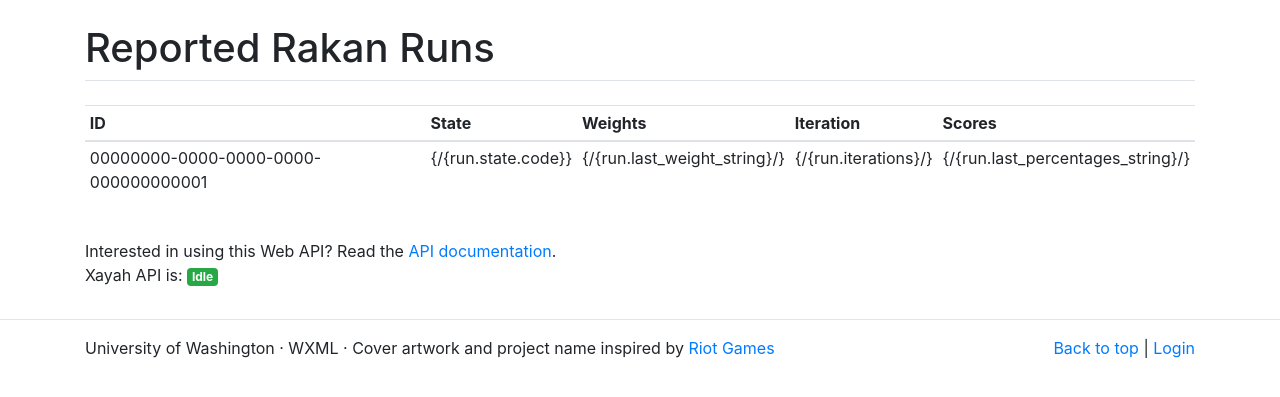
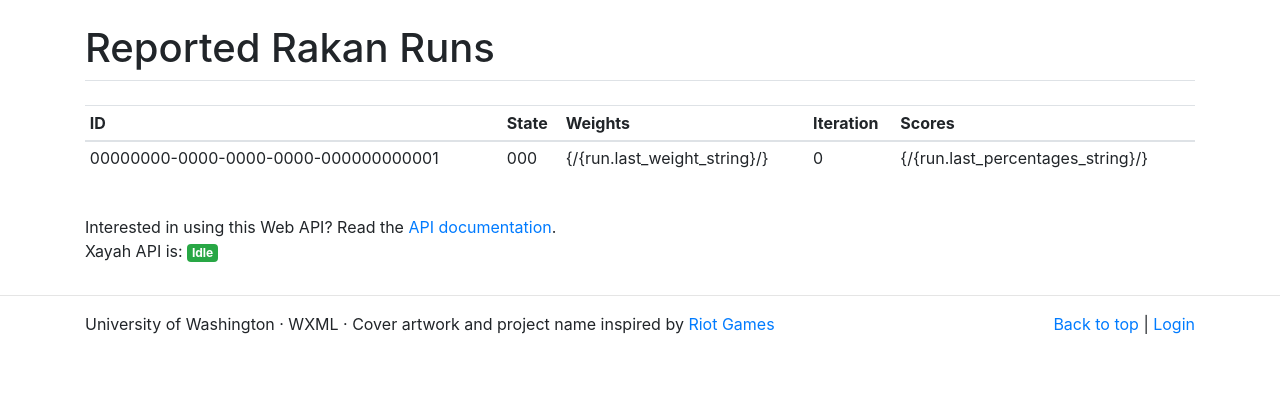
Before and after one commit to pengra/gis, a Django app: page /data/ in a window 1280 px wide. Shown: the part 56-453 px from the top of the page. Run offline with Django 3.2, Linux system fonts and the light colour scheme; tables that the repository leaves empty hold one stand-in row (values such as "Sample post"); data that the repository does not hold is empty; some libraries are stand-ins or nearby versions.

Commit message:
test iterations bottleneck

```diff
--- a/src/states/templates/home/data.html
+++ b/src/states/templates/home/data.html
@@ -33,9 +33,9 @@
 
               <tr onclick="location.href = '/data/{{run.id}}';">
                 <td>{{run.id}}</td>
-                <td>{/{run.state.code}}</td>
+                <td>{{run.state.code}}</td>
                 <td>{/{run.last_weight_string}/}</td>
-                <td>{/{run.iterations}/}</td>
+                <td>{{run.iterations}}</td>
                 <td>{/{run.last_percentages_string}/}</td>
               </tr>
 
```
Also changed, not shown: src/states/forms.py (line endings or trailing spaces).
